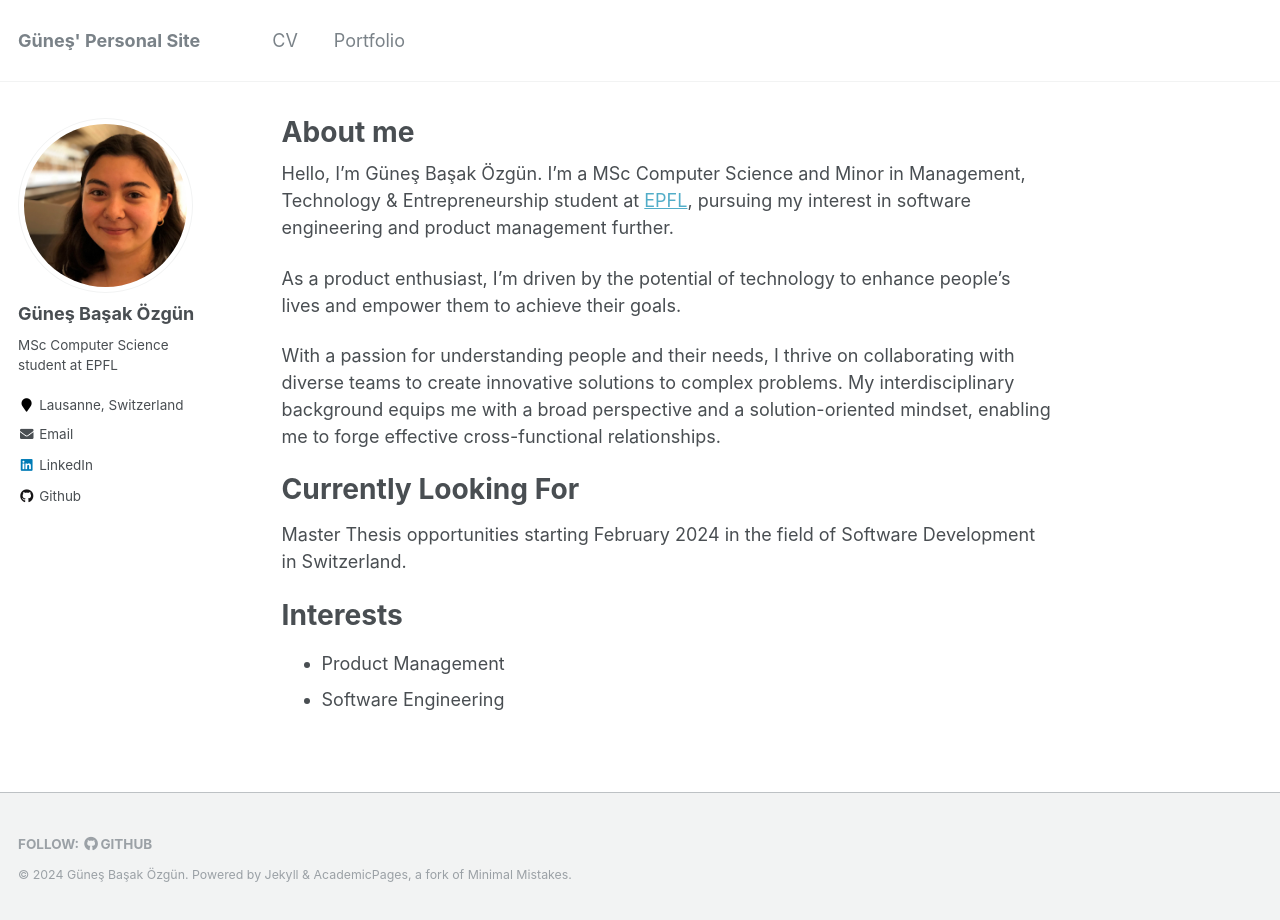
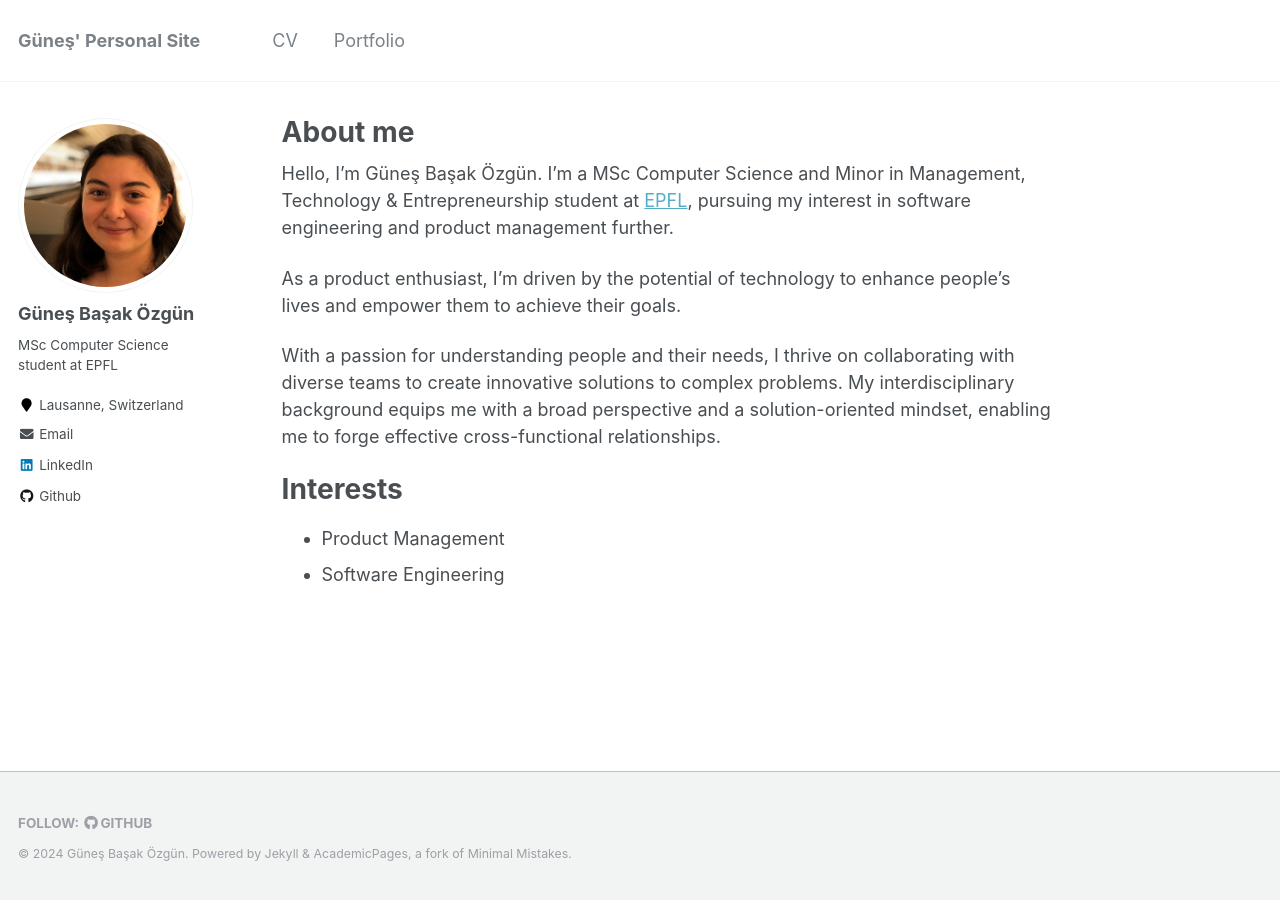
Before and after one commit to gozgun/gozgun.github.io, a Jekyll site: the page built from _pages/about.md, in a window 1280 px wide. Built offline with Jekyll 4.4.1, drawn with Linux system fonts in a browser that asks for light colours.

Commit message:
Updated CV

```diff
--- a/_pages/about.md
+++ b/_pages/about.md
@@ -14,10 +14,6 @@ As a product enthusiast, I'm driven by the potential of technology to enhance pe
 
 With a passion for understanding people and their needs, I thrive on collaborating with diverse teams to create innovative solutions to complex problems. My interdisciplinary background equips me with a broad perspective and a solution-oriented mindset, enabling me to forge effective cross-functional relationships.
 
-Currently Looking For
-======
-Master Thesis opportunities starting February 2024 in the field of Software Development in Switzerland.
-
 Interests
 ======
 - Product Management
```
Also changed, not shown: _pages/cv.md (+1 -1 lines), 1 other file.
